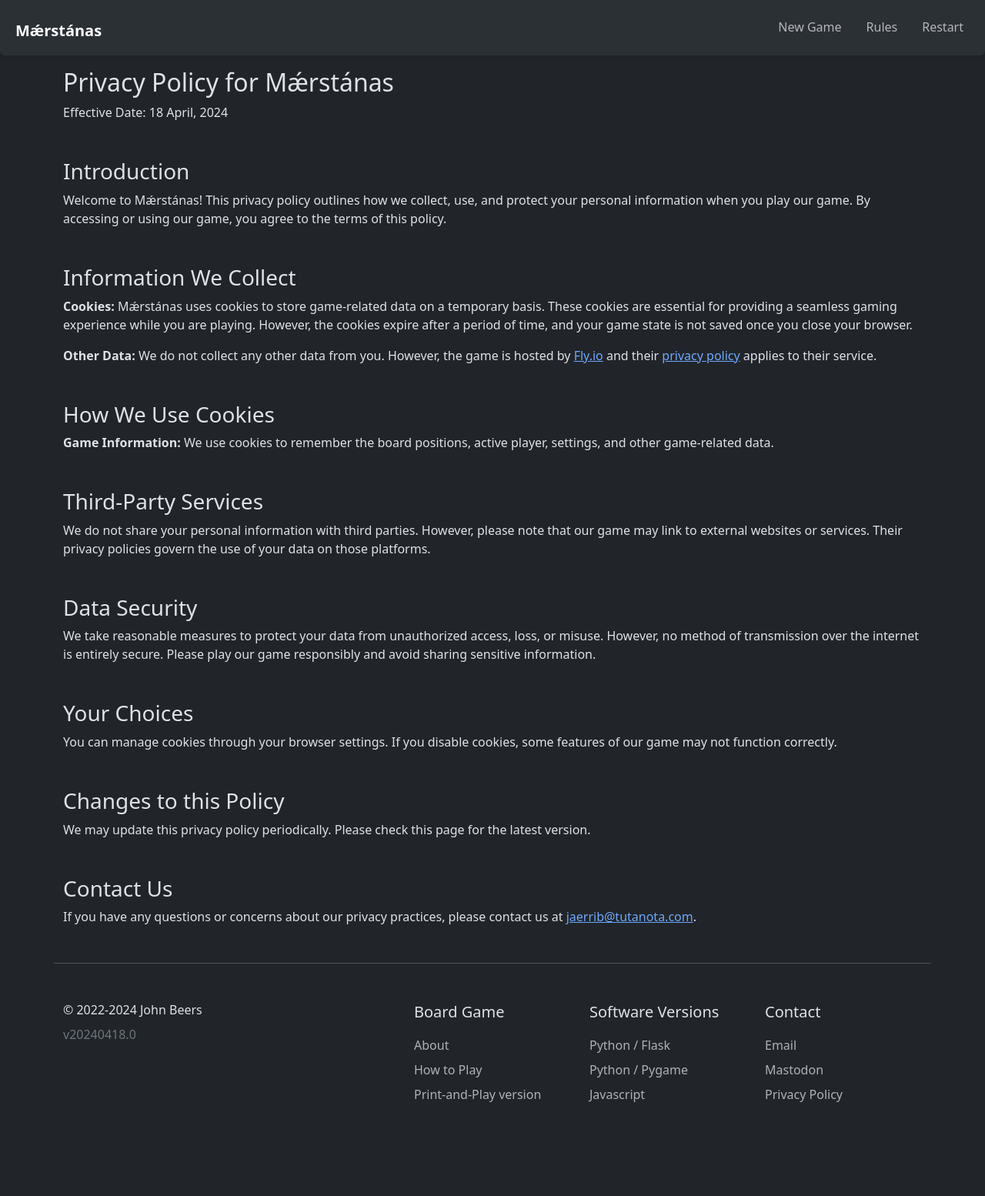
After one commit to jaerrib/maerstanas_python, a Flask app: page /privacy-policy in a window 1280 px wide. The commit adds this page. Shown: the whole page at 77% size. Run offline with Flask 3, Linux system fonts and the light colour scheme; the visitor is signed in with stand-in values (Sample User, id 1); some libraries are stand-ins or nearby versions.

Commit message:
Add privacy policy

```diff
--- a/app/__init__.py
+++ b/app/__init__.py
@@ -123,3 +123,8 @@ def suggest():
     </div>
     """
     return response
+
+
+@app.route("/privacy-policy")
+def privacy_policy():
+    return render_template("privacy-policy.html", data=session["data"])
--- a/app/templates/footer.html
+++ b/app/templates/footer.html
@@ -8,7 +8,7 @@
                     &copy; 2022-2024 John Beers
                 </li>
                 <li class="nav-item mb-2">
-                    <span class="fs-6 text-secondary">v20240407.0</span>
+                    <span class="fs-6 text-secondary">v20240418.0</span>
                 </li>
             </ul>
         </div>
@@ -68,6 +68,11 @@
                         target="_blank"
                         class="nav-link p-0 text-body-secondary">Mastodon</a>
                 </li>
+                <li class="nav-item mb-2"><a
+                        href="/privacy-policy"
+                        class="nav-link p-0 text-body-secondary">Privacy
+                    Policy</a>
+                </li>
             </ul>
         </div>
     </footer>
--- /dev/null
+++ b/app/templates/privacy-policy.html
@@ -0,0 +1,55 @@
+{% extends "base.html" %}
+{% block main_content %}
+<div class="container">
+    <h2>Privacy Policy for Mǽrstánas</h2>
+    <p>Effective Date: 18 April, 2024</p>
+
+    <h3 class="mt-5">Introduction</h3>
+    <p>Welcome to Mǽrstánas! This privacy policy outlines how we collect,
+        use, and protect your personal information when you play our game. By
+        accessing or using our game, you agree to the terms of this policy.</p>
+
+    <h3 class="mt-5">Information We Collect</h3>
+    <p><strong>Cookies:</strong> Mǽrstánas uses cookies to store game-related
+        data on a temporary basis. These cookies are essential for providing a
+        seamless gaming experience while you are playing. However, the cookies
+        expire after a period of time, and your game state is not saved once you
+        close your browser.</p>
+    <p><strong>Other Data:</strong> We do not collect any other data from you.
+        However, the game is hosted by <a href="https://fly.io" target="_blank">Fly.io</a>
+        and their <a href="https://fly.io/legal/privacy-policy/"
+                     target="_blank">privacy policy</a> applies to their
+        service.
+    </p>
+
+    <h3 class="mt-5">How We Use Cookies</h3>
+    <p><strong>Game Information:</strong> We use cookies to remember the board
+        positions, active player, settings, and other game-related data.</p>
+
+    <h3 class="mt-5">Third-Party Services</h3>
+    <p>We do not share your personal information with third parties. However,
+        please note that our game may link to external websites or services.
+        Their privacy policies govern the use of your data on those
+        platforms.</p>
+
+    <h3 class="mt-5">Data Security</h3>
+    <p>We take reasonable measures to protect your data from unauthorized
+        access, loss, or misuse. However, no method of transmission over the
+        internet is entirely secure. Please play our game responsibly and avoid
+        sharing sensitive information.</p>
+
+    <h3 class="mt-5">Your Choices</h3>
+    <p>You can manage cookies through your browser settings. If you disable
+        cookies, some features of our game may not function correctly.</p>
+
+    <h3 class="mt-5">Changes to this Policy</h3>
+    <p>We may update this privacy policy periodically. Please check this page
+        for the latest version.</p>
+
+    <h3 class="mt-5">Contact Us</h3>
+    <p>If you have any questions or concerns about our privacy practices, please
+        contact us at <a href="mailto:jaerrib[at]tutanota[dot]com">jaerrib@tutanota.com</a>.
+    </p>
+
+</div>
+{% endblock main_content %}
```
